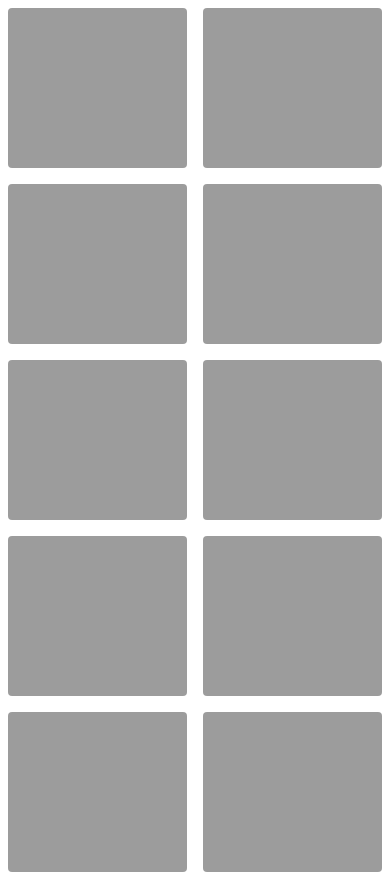
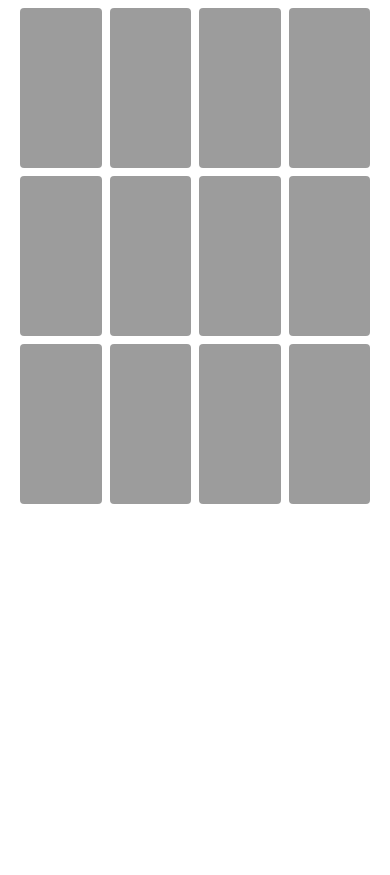
Before and after one commit to amShuri/memo-test, a website: page index.html in a window 390 px wide. Shown: the top 875 px of the page. After the commit the page ends 844 px from the top, so only its background shows below. Drawn offline with nearby package versions, Linux system fonts and the light colour scheme.

Commit message:
Update UI for improved responsiveness
In this commit I removed Bootstrap styles from the UI. Instead, I added my own to have more control over the UI. I used the 'display: grid' CSS property to create a more responsive layout.

```diff
--- a/index.html
+++ b/index.html
@@ -9,7 +9,7 @@
   </head>
   <body class="p-2">
     <div class="container">
-      <div id="gameboard" class="row gap-3"></div>
+      <div id="gameboard"></div>
     </div>
 
     <script src="main.js"></script>
--- a/main.js
+++ b/main.js
@@ -67,8 +67,8 @@ function generateTiles() {
     const $tileWrapper = document.createElement('div');
     const $tile = document.createElement('button');
 
-    $tileWrapper.classList.add('col', 'tile');
-    $tile.classList.add('hidden-tile', duplicatedTileColors[i]);
+    $tileWrapper.classList.add('tile-wrapper');
+    $tile.classList.add('tile', 'hidden-tile', duplicatedTileColors[i]);
 
     $gameboard.appendChild($tileWrapper);
     $tileWrapper.appendChild($tile);
--- a/style.css
+++ b/style.css
@@ -2,13 +2,19 @@
   max-width: 700px;
 }
 
-.tile {
-  padding: 0;
-  height: 160px;
-  min-width: 150px;
+#gameboard {
+  display: grid;
+  grid-template-columns: repeat(4, 1fr);
+  gap: 0.5rem;
 }
 
-.tile button {
+.tile-wrapper {
+  padding: 0;
+  height: 25vh;
+  max-height: 160px;
+}
+
+.tile {
   border: 0;
   width: 100%;
   height: 100%;
```
